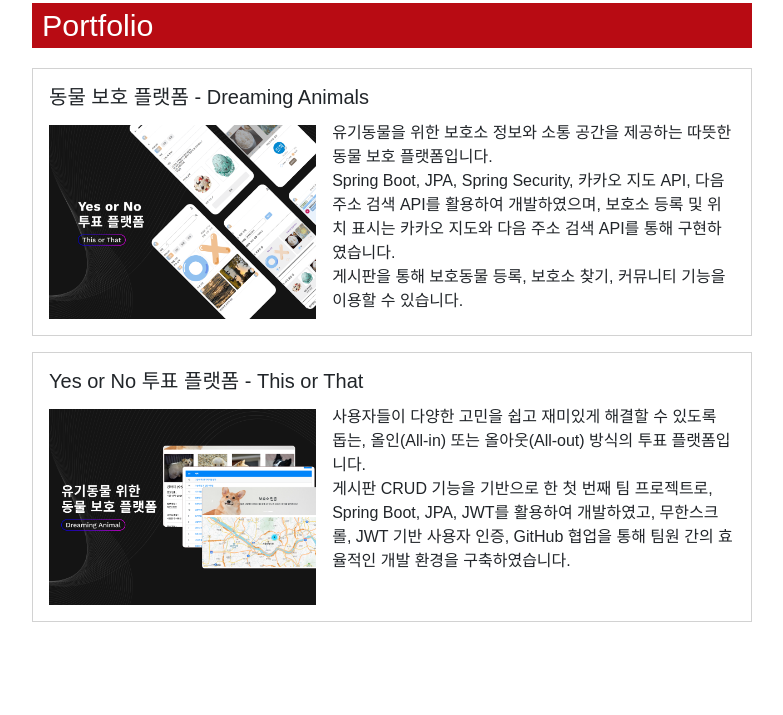
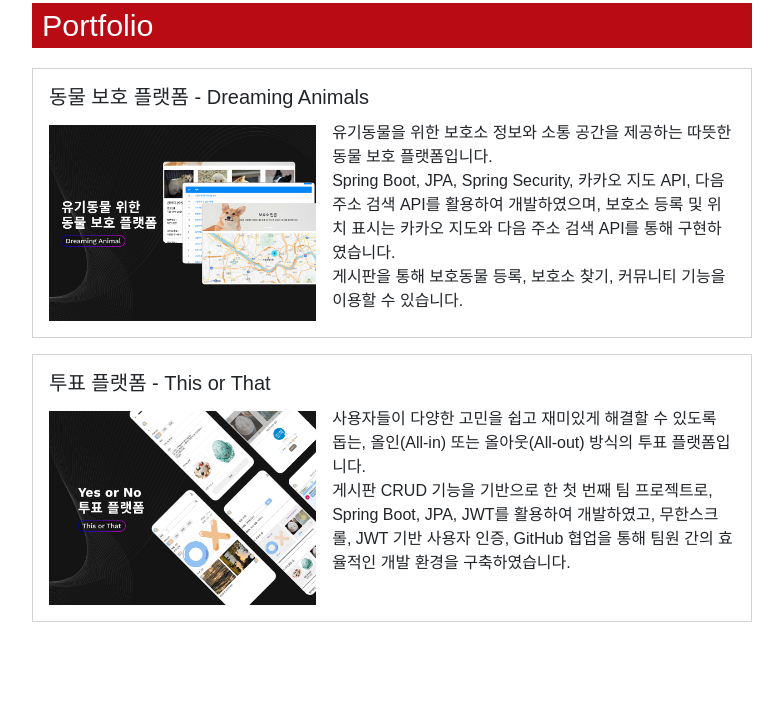
Before and after one commit to chungi21/chungi21.github.io, a plain HTML site: page index.html in a window 1280 px wide. Shown: the part 5359-6074 px from the top of the page, without its empty margins (88-871 px from the left). Drawn offline with nearby package versions, Linux system fonts and the light colour scheme.

Commit message:
Update index.html

```diff
--- a/index.html
+++ b/index.html
@@ -313,7 +313,7 @@
             <div class="row g-0">
               <div class="col-md-5">
                 <div class="card-body">
-                  <img src="./images/Portfolio_1.png" class="img-fluid " alt="...">
+                  <img src="./images/Portfolio_2.png" class="img-fluid " alt="...">
                 </div>
               </div>
               <div class="col-md-7">
@@ -334,12 +334,12 @@
         <a href="https://github.com/chungi21/thisvsthat">
           <div class="card mb-3">
             <div class="row g-0">
-              <h5 class="card-title margin_bottom_0 padding_left_16 padding_right_16 padding_top_16">Yes or No 투표 플랫폼 - This or That</h5>
+              <h5 class="card-title margin_bottom_0 padding_left_16 padding_right_16 padding_top_16">투표 플랫폼 - This or That</h5>
             </div>
             <div class="row g-0">
               <div class="col-md-5">
                 <div class="card-body">
-                  <img src="./images/Portfolio_2.png" class="img-fluid " alt="...">
+                  <img src="./images/Portfolio_1.png" class="img-fluid " alt="...">
                 </div>
               </div>
               <div class="col-md-7">
```
